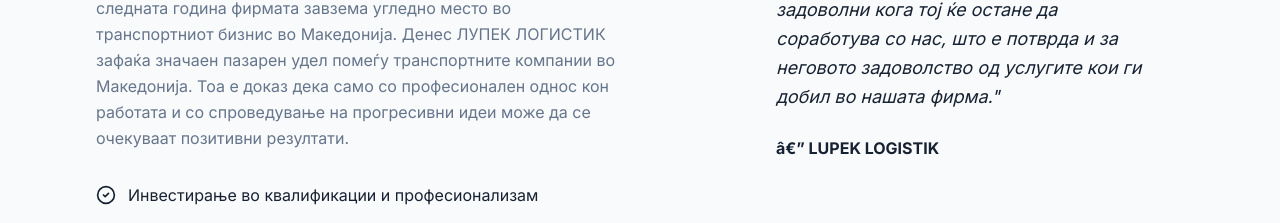
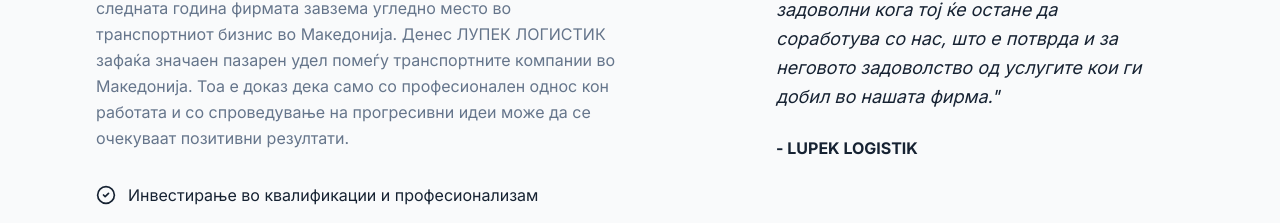
Before and after one commit to syreone/lupek-logistik, a React (Vite) app: page / in a window 1280 px wide. Shown: the part 2091-2314 px from the top of the page. Built offline with nearby package versions, Linux system fonts and the light colour scheme; the HTML template or start-up script is replaced by a standard one.

Commit message:
Fixed a typo

```diff
--- a/src/components/AboutSection.tsx
+++ b/src/components/AboutSection.tsx
@@ -59,7 +59,7 @@
                 <p className="text-quote-foreground italic text-lg leading-relaxed mb-6">
                   "{t.about.quote}"
                 </p>
-                <p className="text-label font-bold">â€” LUPEK LOGISTIK</p>
+                <p className="text-label font-bold">- LUPEK LOGISTIK</p>
               </div>
             </div>
           </div>
```
